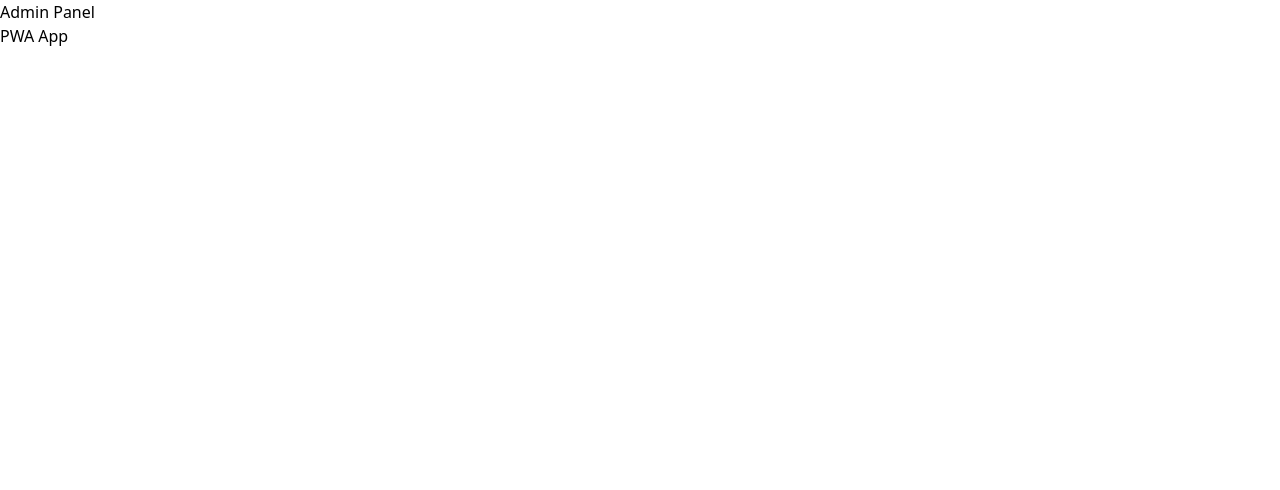
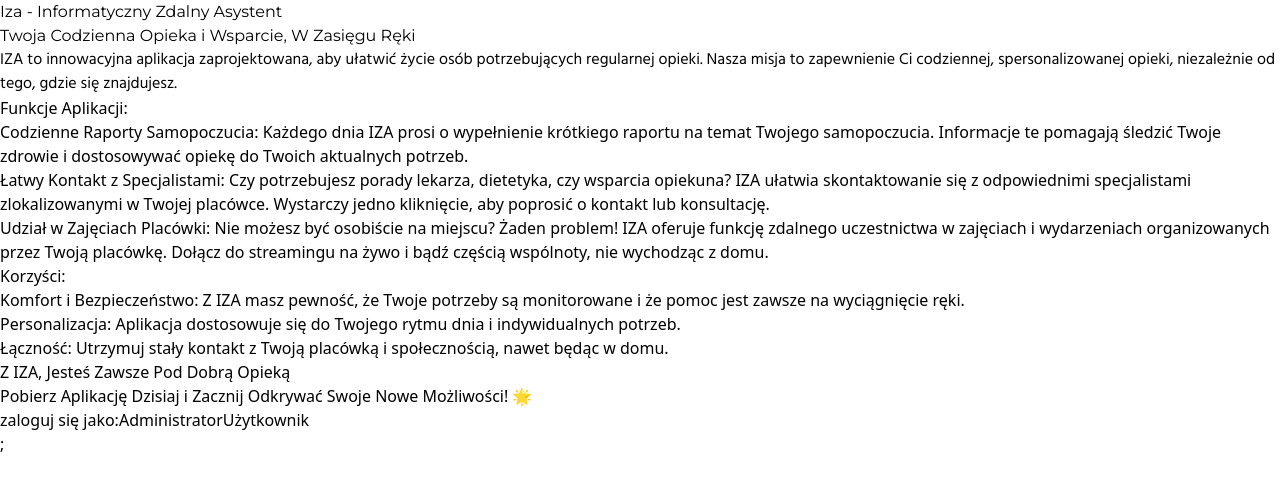
Before and after one commit to edi90r/iza-app, a React (Vite) app: page / in a window 1280 px wide. Shown: the top 490 px of the page. Built offline with nearby package versions, Linux system fonts and the light colour scheme.

Commit message:
create basics view and routing

```diff
--- a/package.json
+++ b/package.json
@@ -11,7 +11,8 @@
   },
   "dependencies": {
     "react": "^18.2.0",
-    "react-dom": "^18.2.0"
+    "react-dom": "^18.2.0",
+    "react-router-dom": "^6.20.0"
   },
   "devDependencies": {
     "@types/react": "^18.2.37",
--- a/src/App.jsx
+++ b/src/App.jsx
@@ -1,12 +1,28 @@
-import React from 'react';
+import * as React from 'react';
+import { createBrowserRouter, RouterProvider } from 'react-router-dom';
+import LandingPage from './ladning-page/LandingPage';
 import AdminPanel from './admin-panel/AdminPanel';
 import PwaApp from './pwa-app/PwaApp';
+
+const router = createBrowserRouter([
+    {
+        path: '/',
+        element: <LandingPage />,
+    },
+    {
+        path: '/admin',
+        element: <AdminPanel />,
+    },
+    {
+        path: '/pwa',
+        element: <PwaApp />,
+    },
+]);
 
 function App() {
     return (
         <>
-            <AdminPanel />
-            <PwaApp />
+            <RouterProvider router={router} />;
         </>
     );
 }
--- a/src/admin-panel/AdminPanel.jsx
+++ b/src/admin-panel/AdminPanel.jsx
@@ -1,7 +1,13 @@
 import React from 'react';
+import { Link } from 'react-router-dom';
 
 const AdminPanel = () => {
-    return <div>Admin Panel</div>;
+    return (
+        <div>
+            <h2 className='font-montserrat'>Admin Panel </h2>
+            <Link to='/'>powrót</Link>
+        </div>
+    );
 };
 
 export default AdminPanel;
--- /dev/null
+++ b/src/ladning-page/LandingPage.jsx
@@ -0,0 +1,58 @@
+import * as React from 'react';
+import { Link } from 'react-router-dom';
+
+const LandingPage = () => {
+    return (
+        <>
+            <h2 className='font-montserrat'>Iza - Informatyczny Zdalny Asystent</h2>
+            <h3 className='font-montserrat'>Twoja Codzienna Opieka i Wsparcie, W Zasięgu Ręki</h3>
+            <p className='font-hind'>
+                IZA to innowacyjna aplikacja zaprojektowana, aby ułatwić życie osób potrzebujących
+                regularnej opieki. Nasza misja to zapewnienie Ci codziennej, spersonalizowanej
+                opieki, niezależnie od tego, gdzie się znajdujesz.
+            </p>
+            <ul>
+                <h4>Funkcje Aplikacji:</h4>
+                <li>
+                    Codzienne Raporty Samopoczucia: Każdego dnia IZA prosi o wypełnienie krótkiego
+                    raportu na temat Twojego samopoczucia. Informacje te pomagają śledzić Twoje
+                    zdrowie i dostosowywać opiekę do Twoich aktualnych potrzeb.
+                </li>
+                <li>
+                    Łatwy Kontakt z Specjalistami: Czy potrzebujesz porady lekarza, dietetyka, czy
+                    wsparcia opiekuna? IZA ułatwia skontaktowanie się z odpowiednimi specjalistami
+                    zlokalizowanymi w Twojej placówce. Wystarczy jedno kliknięcie, aby poprosić o
+                    kontakt lub konsultację.
+                </li>
+                <li>
+                    Udział w Zajęciach Placówki: Nie możesz być osobiście na miejscu? Żaden problem!
+                    IZA oferuje funkcję zdalnego uczestnictwa w zajęciach i wydarzeniach
+                    organizowanych przez Twoją placówkę. Dołącz do streamingu na żywo i bądź częścią
+                    wspólnoty, nie wychodząc z domu.
+                </li>
+                <h4>Korzyści:</h4>
+                <li>
+                    Komfort i Bezpieczeństwo: Z IZA masz pewność, że Twoje potrzeby są monitorowane
+                    i że pomoc jest zawsze na wyciągnięcie ręki.
+                </li>
+                <li>
+                    Personalizacja: Aplikacja dostosowuje się do Twojego rytmu dnia i indywidualnych
+                    potrzeb.
+                </li>
+                <li>
+                    Łączność: Utrzymuj stały kontakt z Twoją placówką i społecznością, nawet będąc w
+                    domu.
+                </li>
+            </ul>
+            <h2>Z IZA, Jesteś Zawsze Pod Dobrą Opieką</h2>
+            <p>Pobierz Aplikację Dzisiaj i Zacznij Odkrywać Swoje Nowe Możliwości! 🌟</p>
+            <div>
+                zaloguj się jako:
+                <Link to='/admin'>Administrator</Link>
+                <Link to='/pwa'>Użytkownik</Link>
+            </div>
+        </>
+    );
+};
+
+export default LandingPage;
--- a/src/pwa-app/PwaApp.jsx
+++ b/src/pwa-app/PwaApp.jsx
@@ -1,7 +1,13 @@
 import React from 'react';
+import { Link } from 'react-router-dom';
 
 const PwaApp = () => {
-    return <div>PWA App</div>;
+    return (
+        <div>
+            <h2 className='font-montserrat'>PWA App </h2>
+            <Link to='/'>powrót</Link>
+        </div>
+    );
 };
 
 export default PwaApp;
```
Also changed, not shown: 1 other file (tests, documents, lock files or other folders).
